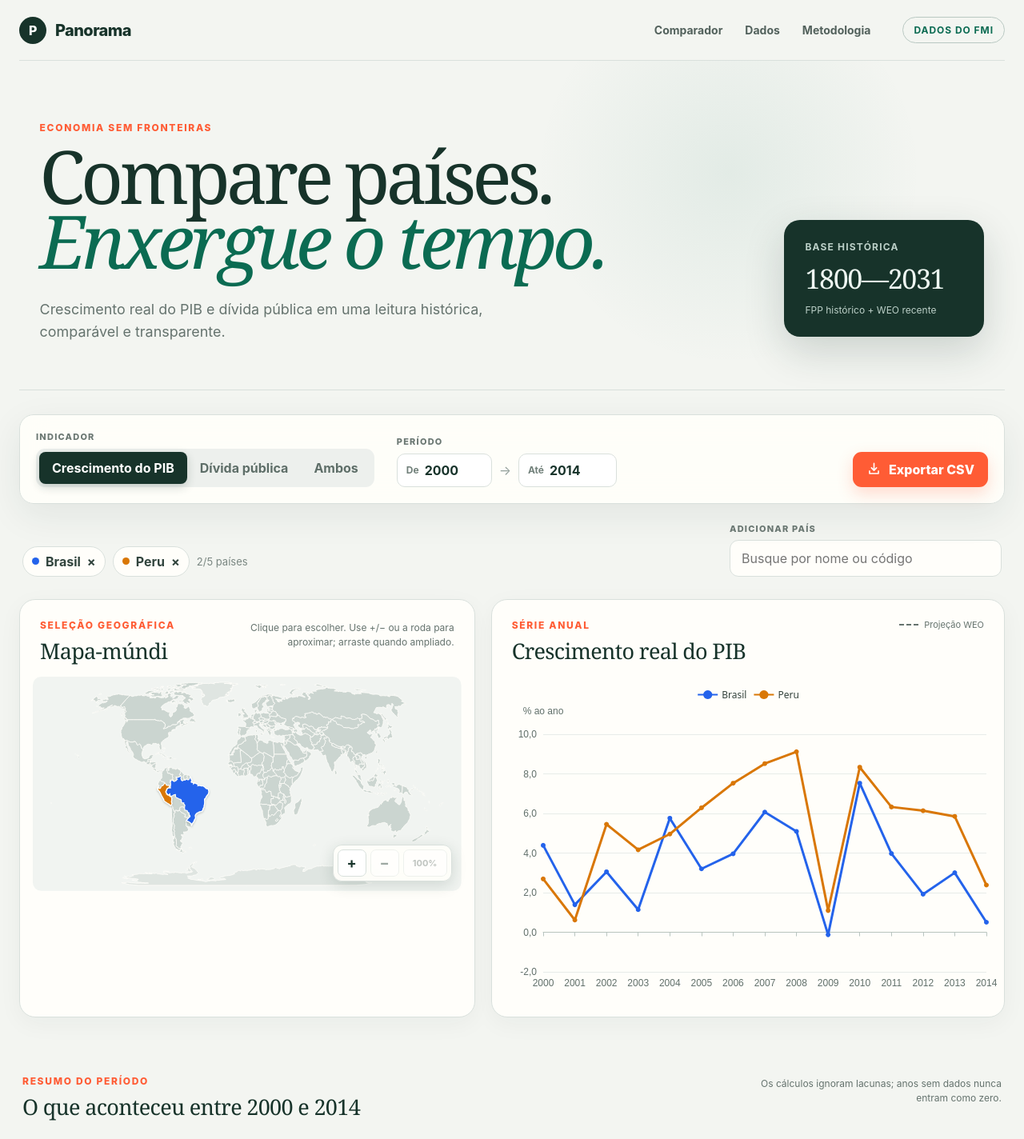
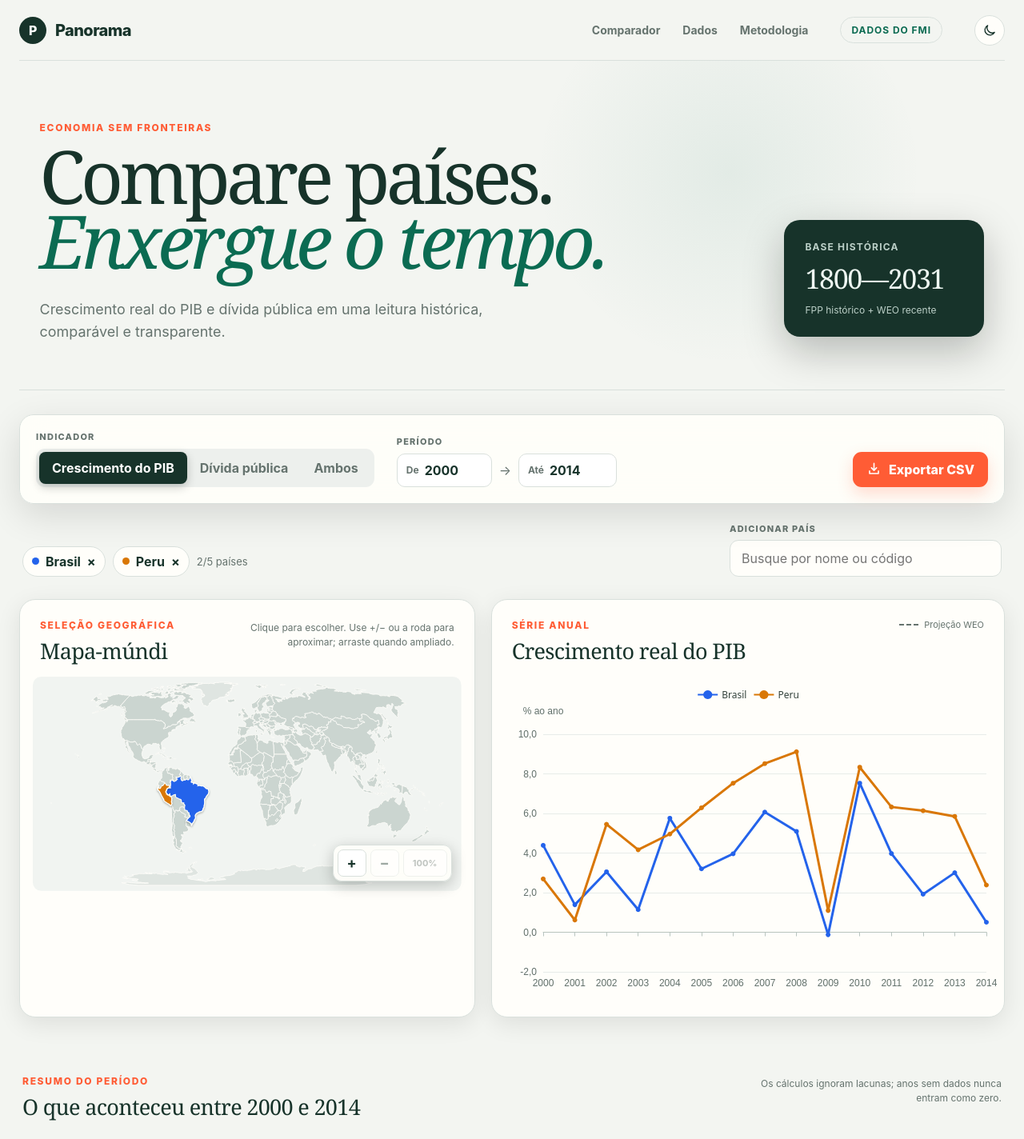
Before and after one commit to julioOliveira19/panorama, a React (Vite) app: page / in a window 1280 px wide. Shown: the top 1424 px of the page at 80% size. Built offline with nearby package versions, Linux system fonts and the light colour scheme.

Commit message:
feat: adicionar modo claro e escuro

```diff
--- a/src/PanoramaApp.tsx
+++ b/src/PanoramaApp.tsx
@@ -8,12 +8,14 @@ import { WorldMap } from './components/WorldMap'
 import { loadPanorama } from './lib/data'
 import { buildCsv, downloadCsv } from './lib/exportCsv'
 import { formatDate } from './lib/format'
-import type { ComparisonMode, PanoramaData, WorldMapData } from './types'
+import { getInitialTheme, saveTheme } from './lib/theme'
+import type { ComparisonMode, PanoramaData, Theme, WorldMapData } from './types'
 
 type LoadedState = { data: PanoramaData; map: WorldMapData }
 const initialCountries = ['BRA', 'PER']
 
 function PanoramaApp() {
+  const [theme, setTheme] = useState<Theme>(getInitialTheme)
   const [loaded, setLoaded] = useState<LoadedState | null>(null)
   const [error, setError] = useState<string | null>(null)
   const [mode, setMode] = useState<ComparisonMode>('growth')
@@ -21,6 +23,10 @@ function PanoramaApp() {
   const [startYear, setStartYear] = useState(2000)
   const [endYear, setEndYear] = useState(2014)
   const [notice, setNotice] = useState<string | null>(null)
+
+  useEffect(() => {
+    saveTheme(theme)
+  }, [theme])
 
   useEffect(() => {
     loadPanorama()
@@ -100,6 +106,19 @@ function PanoramaApp() {
           <a href="#metodologia">Metodologia</a>
         </nav>
         <span className="source-pill">Dados do FMI</span>
+        <button
+          className="theme-toggle"
+          type="button"
+          aria-label={theme === 'light' ? 'Ativar modo escuro' : 'Ativar modo claro'}
+          title={theme === 'light' ? 'Ativar modo escuro' : 'Ativar modo claro'}
+          onClick={() => setTheme((current) => current === 'light' ? 'dark' : 'light')}
+        >
+          {theme === 'light' ? (
+            <svg viewBox="0 0 24 24" aria-hidden="true"><path d="M20.2 15.2A8.5 8.5 0 0 1 8.8 3.8 8.5 8.5 0 1 0 20.2 15.2Z" /></svg>
+          ) : (
+            <svg viewBox="0 0 24 24" aria-hidden="true"><circle cx="12" cy="12" r="4" /><path d="M12 2v2m0 16v2M4.93 4.93l1.42 1.42m11.3 11.3 1.42 1.42M2 12h2m16 0h2M4.93 19.07l1.42-1.42m11.3-11.3 1.42-1.42" /></svg>
+          )}
+        </button>
       </header>
 
       <main id="top">
@@ -161,7 +180,7 @@ function PanoramaApp() {
 
         <div className="visual-grid">
           <WorldMap map={map} availableCodes={availableCodes} selectedCodes={selectedCodes} onSelect={changeSelection} />
-          <TimeSeriesChart countries={selectedCountries} mode={mode} series={data.series} startYear={startYear} endYear={endYear} />
+          <TimeSeriesChart countries={selectedCountries} mode={mode} series={data.series} startYear={startYear} endYear={endYear} theme={theme} />
         </div>
 
         {selectedCountries.length > 0 ? (
--- a/src/base.css
+++ b/src/base.css
@@ -10,10 +10,60 @@
   --paper: #fffefa;
   --accent: #ff5c35;
   --green: #0b6b52;
+  --background: #f3f5f1;
+  --soft: #edf0ed;
+  --input: #fff;
+  --hover: #f6f8f5;
+  --selected: #e4f1eb;
+  --deck: rgba(255,254,250,.92);
+  --inverse-bg: #17332a;
+  --inverse-text: #fff;
+  --hero-card: #17332a;
+  --hero-card-text: #eef7f2;
+  --hero-card-muted: #bcd0c8;
+  --notice-bg: #fff0e9;
+  --notice-text: #7b371f;
+  --method-bg: #17332a;
+  --map-ocean: #f1f4f1;
+  --map-country: #dfe5e1;
+  --map-available: #cbd5d0;
+  --map-hover: #91a79e;
+  --table-head: #edf2ef;
+  --rule-soft: #e7ece9;
+}
+:root[data-theme="dark"] {
+  color: #edf4f0;
+  background: #101614;
+  --ink: #edf4f0;
+  --muted: #a4b2ac;
+  --line: #35423d;
+  --paper: #18201d;
+  --accent: #ff7655;
+  --green: #67c6a9;
+  --background: #101614;
+  --soft: #242e2a;
+  --input: #121916;
+  --hover: #202925;
+  --selected: #263a33;
+  --deck: rgba(24,32,29,.94);
+  --inverse-bg: #e7f0eb;
+  --inverse-text: #13201b;
+  --hero-card: #20372f;
+  --hero-card-text: #edf7f2;
+  --hero-card-muted: #aac2b8;
+  --notice-bg: #3b261f;
+  --notice-text: #ffb49f;
+  --method-bg: #0c2a21;
+  --map-ocean: #111a17;
+  --map-country: #35413d;
+  --map-available: #46554f;
+  --map-hover: #71877e;
+  --table-head: #202b27;
+  --rule-soft: #2d3934;
 }
 * { box-sizing: border-box; }
 html { scroll-behavior: smooth; overflow-x: hidden; }
-body { margin: 0; min-width: 320px; min-height: 100vh; overflow-x: hidden; background: #f3f5f1; }
+body { margin: 0; min-width: 320px; min-height: 100vh; overflow-x: hidden; color: var(--ink); background: var(--background); transition: color .2s, background-color .2s; }
 button, input { font: inherit; }
 button, a { -webkit-tap-highlight-color: transparent; }
 a { color: inherit; }
--- /dev/null
+++ b/src/lib/theme.ts
@@ -0,0 +1,29 @@
+import type { Theme } from '../types'
+
+const THEME_STORAGE_KEY = 'panorama-theme'
+
+export function getInitialTheme(): Theme {
+  try {
+    const saved = localStorage.getItem(THEME_STORAGE_KEY)
+    if (saved === 'light' || saved === 'dark') return saved
+  } catch {
+    // A preferência do sistema continua funcionando quando o armazenamento está bloqueado.
+  }
+  return window.matchMedia('(prefers-color-scheme: dark)').matches ? 'dark' : 'light'
+}
+
+export function applyTheme(theme: Theme) {
+  document.documentElement.dataset.theme = theme
+  document.documentElement.style.colorScheme = theme
+  document.querySelector('meta[name="theme-color"]')
+    ?.setAttribute('content', theme === 'dark' ? '#101614' : '#f3f5f1')
+}
+
+export function saveTheme(theme: Theme) {
+  try {
+    localStorage.setItem(THEME_STORAGE_KEY, theme)
+  } catch {
+    // O tema ainda pode ser aplicado durante a sessão sem armazenamento persistente.
+  }
+  applyTheme(theme)
+}
--- a/src/main.tsx
+++ b/src/main.tsx
@@ -2,6 +2,9 @@ import { StrictMode } from 'react'
 import { createRoot } from 'react-dom/client'
 import './base.css'
 import PanoramaApp from './PanoramaApp.tsx'
+import { applyTheme, getInitialTheme } from './lib/theme'
+
+applyTheme(getInitialTheme())
 
 createRoot(document.getElementById('root')!).render(
   <StrictMode>
--- a/src/panorama.css
+++ b/src/panorama.css
@@ -2,59 +2,62 @@
 .site-header, main, footer { width: min(1480px, calc(100% - 48px)); margin-inline: auto; }
 .site-header { height: 76px; display: flex; align-items: center; gap: 40px; border-bottom: 1px solid var(--line); }
 .brand { display: inline-flex; align-items: center; gap: 11px; text-decoration: none; font-size: 20px; font-weight: 780; letter-spacing: -.03em; }
-.brand-mark { display: grid; place-items: center; width: 34px; height: 34px; color: #fff; background: var(--ink); border-radius: 50%; font-size: 16px; }
+.brand-mark { display: grid; place-items: center; width: 34px; height: 34px; color: var(--inverse-text); background: var(--inverse-bg); border-radius: 50%; font-size: 16px; }
 .site-header nav { display: flex; gap: 28px; margin-left: auto; }
-.site-header nav a { color: #52615c; text-decoration: none; font-size: 14px; font-weight: 650; }
+.site-header nav a { color: var(--muted); text-decoration: none; font-size: 14px; font-weight: 650; }
 .site-header nav a:hover { color: var(--ink); }
-.source-pill { padding: 8px 13px; border: 1px solid #b9c8c2; border-radius: 999px; color: var(--green); font-size: 12px; font-weight: 750; text-transform: uppercase; letter-spacing: .08em; }
+.source-pill { padding: 8px 13px; border: 1px solid var(--line); border-radius: 999px; color: var(--green); font-size: 12px; font-weight: 750; text-transform: uppercase; letter-spacing: .08em; }
+.theme-toggle { display: grid; place-items: center; flex: none; width: 38px; height: 38px; padding: 0; color: var(--ink); background: var(--paper); border: 1px solid var(--line); border-radius: 50%; cursor: pointer; transition: color .2s, background-color .2s, transform .2s; }
+.theme-toggle:hover { color: var(--accent); transform: translateY(-1px); }
+.theme-toggle svg { width: 18px; height: 18px; fill: none; stroke: currentColor; stroke-width: 1.8; stroke-linecap: round; stroke-linejoin: round; }
 
 .hero { min-height: 390px; display: flex; align-items: flex-end; justify-content: space-between; gap: 48px; padding: 76px 2vw 58px; border-bottom: 1px solid var(--line); background-image: radial-gradient(circle at 72% 34%, rgba(11,107,82,.07), transparent 26%); }
 .eyebrow { margin: 0 0 12px; color: var(--accent); font-size: 12px; font-weight: 800; letter-spacing: .14em; text-transform: uppercase; }
 .hero h1 { margin: 0; max-width: 870px; font-family: Georgia, "Times New Roman", serif; font-size: clamp(56px, 7.2vw, 108px); font-weight: 400; line-height: .88; letter-spacing: -.055em; }
 .hero h1 em { color: var(--green); font-weight: 400; }
 .hero-description { max-width: 650px; margin: 32px 0 0; color: var(--muted); font-size: clamp(17px, 1.4vw, 21px); line-height: 1.55; }
-.hero-stat { min-width: 250px; margin-bottom: 8px; padding: 26px; color: #eef7f2; background: var(--ink); border-radius: 20px; box-shadow: 0 18px 50px rgba(23,51,42,.18); }
-.hero-stat span, .hero-stat small { display: block; color: #bcd0c8; }
+.hero-stat { min-width: 250px; margin-bottom: 8px; padding: 26px; color: var(--hero-card-text); background: var(--hero-card); border-radius: 20px; box-shadow: 0 18px 50px rgba(5,12,9,.25); }
+.hero-stat span, .hero-stat small { display: block; color: var(--hero-card-muted); }
 .hero-stat span { font-size: 12px; font-weight: 750; text-transform: uppercase; letter-spacing: .1em; }
 .hero-stat strong { display: block; margin: 9px 0; font-family: Georgia, serif; font-size: 34px; font-weight: 400; letter-spacing: -.04em; }
 .hero-stat small { font-size: 12px; }
 
-.control-deck { position: sticky; top: 0; z-index: 30; display: flex; align-items: flex-end; gap: 28px; margin: 30px 0 0; padding: 20px; background: rgba(255,254,250,.92); border: 1px solid var(--line); border-radius: 18px; box-shadow: 0 14px 45px rgba(28,54,46,.08); backdrop-filter: blur(16px); }
+.control-deck { position: sticky; top: 0; z-index: 30; display: flex; align-items: flex-end; gap: 28px; margin: 30px 0 0; padding: 20px; background: var(--deck); border: 1px solid var(--line); border-radius: 18px; box-shadow: 0 14px 45px rgba(5,12,9,.12); backdrop-filter: blur(16px); }
 .control-group { display: grid; gap: 8px; }
-.control-label, .search-field > span { color: #6b7873; font-size: 11px; font-weight: 800; letter-spacing: .11em; text-transform: uppercase; }
-.segmented-control { display: flex; padding: 4px; background: #edf0ed; border-radius: 11px; }
-.segmented-control button { border: 0; padding: 10px 16px; color: #5e6e68; background: transparent; border-radius: 8px; cursor: pointer; font-weight: 700; }
-.segmented-control button[aria-pressed="true"] { color: #fff; background: var(--ink); box-shadow: 0 4px 12px rgba(23,51,42,.2); }
+.control-label, .search-field > span { color: var(--muted); font-size: 11px; font-weight: 800; letter-spacing: .11em; text-transform: uppercase; }
+.segmented-control { display: flex; padding: 4px; background: var(--soft); border-radius: 11px; }
+.segmented-control button { border: 0; padding: 10px 16px; color: var(--muted); background: transparent; border-radius: 8px; cursor: pointer; font-weight: 700; }
+.segmented-control button[aria-pressed="true"] { color: var(--inverse-text); background: var(--inverse-bg); box-shadow: 0 4px 12px rgba(5,12,9,.22); }
 .period-inputs { display: flex; align-items: center; gap: 9px; }
-.period-inputs label { display: flex; align-items: center; gap: 7px; padding: 0 11px; color: #71807a; background: #fff; border: 1px solid var(--line); border-radius: 10px; }
+.period-inputs label { display: flex; align-items: center; gap: 7px; padding: 0 11px; color: var(--muted); background: var(--input); border: 1px solid var(--line); border-radius: 10px; }
 .period-inputs label span { font-size: 12px; font-weight: 650; }
 .period-inputs input { width: 72px; padding: 10px 0; border: 0; outline: 0; color: var(--ink); background: transparent; font-weight: 750; }
-.period-arrow { color: #94a19c; }
+.period-arrow { color: var(--muted); }
 .export-button { display: inline-flex; align-items: center; justify-content: center; gap: 9px; margin-left: auto; padding: 12px 17px; border: 0; border-radius: 11px; color: #fff; background: var(--accent); cursor: pointer; font-weight: 780; box-shadow: 0 8px 20px rgba(255,92,53,.22); }
 .export-button svg { width: 19px; fill: none; stroke: currentColor; stroke-width: 2; stroke-linecap: round; stroke-linejoin: round; }
 .export-button:disabled { opacity: .5; cursor: not-allowed; }
 
 .country-picker { position: relative; display: grid; grid-template-columns: 1fr minmax(270px, 340px); gap: 24px; align-items: end; padding: 24px 4px 28px; }
 .selected-countries { display: flex; align-items: center; gap: 9px; flex-wrap: wrap; }
-.country-chip { --country-color: #2463eb; display: inline-flex; align-items: center; gap: 8px; padding: 8px 11px; color: #31443d; background: var(--paper); border: 1px solid var(--line); border-radius: 999px; cursor: pointer; font-weight: 680; }
-.country-chip:hover { border-color: #aab9b3; }
+.country-chip { --country-color: #2463eb; display: inline-flex; align-items: center; gap: 8px; padding: 8px 11px; color: var(--ink); background: var(--paper); border: 1px solid var(--line); border-radius: 999px; cursor: pointer; font-weight: 680; }
+.country-chip:hover { border-color: var(--muted); }
 .country-dot, .table-country-dot { width: 9px; height: 9px; flex: none; background: var(--country-color); border-radius: 50%; }
-.selection-count { color: #7a8782; font-size: 13px; }
+.selection-count { color: var(--muted); font-size: 13px; }
 .search-field { display: grid; gap: 7px; }
 .search-field input { width: 100%; padding: 12px 14px; color: var(--ink); background: var(--paper); border: 1px solid var(--line); border-radius: 11px; }
 .country-results { position: absolute; z-index: 40; top: 86px; right: 4px; width: min(420px, calc(100vw - 56px)); padding: 8px; background: var(--paper); border: 1px solid var(--line); border-radius: 14px; box-shadow: 0 18px 50px rgba(23,51,42,.18); }
 .country-results button { width: 100%; display: grid; grid-template-columns: 1fr auto auto; gap: 14px; align-items: center; padding: 11px 12px; border: 0; border-radius: 9px; color: var(--ink); background: transparent; text-align: left; cursor: pointer; }
-.country-results button:hover { background: #eef3ef; }
-.country-results button[aria-selected="true"] { background: #e4f1eb; }
+.country-results button:hover { background: var(--hover); }
+.country-results button[aria-selected="true"] { background: var(--selected); }
 .country-results button:disabled { opacity: .45; cursor: not-allowed; }
-.country-results small { color: #82908a; }
+.country-results small { color: var(--muted); }
 .country-results strong { color: var(--green); font-size: 12px; }
 .country-results p { margin: 12px; color: var(--muted); }
-.notice { margin: -12px 4px 18px; padding: 10px 14px; color: #7b371f; background: #fff0e9; border-radius: 9px; font-size: 14px; }
+.notice { margin: -12px 4px 18px; padding: 10px 14px; color: var(--notice-text); background: var(--notice-bg); border-radius: 9px; font-size: 14px; }
 
 .visual-grid { display: grid; grid-template-columns: minmax(0, .94fr) minmax(0, 1.06fr); gap: 20px; }
 .visual-grid > *, .hero-copy, .control-group { min-width: 0; }
-.panel { background: var(--paper); border: 1px solid var(--line); border-radius: 20px; box-shadow: 0 8px 30px rgba(28,54,46,.045); overflow: hidden; }
+.panel { background: var(--paper); border: 1px solid var(--line); border-radius: 20px; box-shadow: 0 8px 30px rgba(5,12,9,.09); overflow: hidden; }
 .panel-heading, .section-heading { display: flex; align-items: flex-start; justify-content: space-between; gap: 26px; }
 .panel-heading { padding: 24px 25px 14px; }
 .panel-heading h2, .section-heading h2, .methodology h2 { margin: 0; font-family: Georgia, serif; font-size: 27px; font-weight: 400; letter-spacing: -.025em; }
@@ -65,16 +68,16 @@
 .map-viewport { cursor: default; touch-action: pan-y; user-select: none; }
 .map-viewport.is-zoomed { cursor: grab; touch-action: none; }
 .map-viewport.is-dragging { cursor: grabbing; }
-.map-controls { position: absolute; right: 28px; bottom: 30px; display: grid; grid-template-columns: 36px 36px auto; gap: 5px; padding: 5px; background: rgba(255,254,250,.92); border: 1px solid var(--line); border-radius: 11px; box-shadow: 0 5px 18px rgba(23,51,42,.15); backdrop-filter: blur(10px); }
-.map-controls button { min-width: 36px; height: 34px; padding: 0 9px; color: var(--ink); background: #fff; border: 1px solid #d8e0dc; border-radius: 7px; cursor: pointer; font-size: 18px; font-weight: 750; }
-.map-controls button:hover:not(:disabled) { color: #fff; background: var(--ink); border-color: var(--ink); }
+.map-controls { position: absolute; right: 28px; bottom: 30px; display: grid; grid-template-columns: 36px 36px auto; gap: 5px; padding: 5px; background: var(--deck); border: 1px solid var(--line); border-radius: 11px; box-shadow: 0 5px 18px rgba(5,12,9,.22); backdrop-filter: blur(10px); }
+.map-controls button { min-width: 36px; height: 34px; padding: 0 9px; color: var(--ink); background: var(--input); border: 1px solid var(--line); border-radius: 7px; cursor: pointer; font-size: 18px; font-weight: 750; }
+.map-controls button:hover:not(:disabled) { color: var(--inverse-text); background: var(--inverse-bg); border-color: var(--inverse-bg); }
 .map-controls button:disabled { opacity: .42; cursor: not-allowed; }
 .map-controls .map-reset { min-width: 55px; color: var(--muted); font-size: 11px; }
-.map-ocean { fill: #f1f4f1; }
-.map-country { fill: #dfe5e1; stroke: #fffefa; stroke-width: .8; transition: fill .15s, opacity .15s, transform .15s; vector-effect: non-scaling-stroke; }
-.map-country.is-available { fill: #cbd5d0; cursor: pointer; }
-.map-country.is-available:hover, .map-country.is-available:focus { fill: #91a79e; }
-.map-country.is-selected { stroke: #fff; stroke-width: 1.4; filter: drop-shadow(0 2px 2px rgba(22,43,36,.22)); }
+.map-ocean { fill: var(--map-ocean); }
+.map-country { fill: var(--map-country); stroke: var(--paper); stroke-width: .8; transition: fill .15s, opacity .15s, transform .15s; vector-effect: non-scaling-stroke; }
+.map-country.is-available { fill: var(--map-available); cursor: pointer; }
+.map-country.is-available:hover, .map-country.is-available:focus { fill: var(--map-hover); }
+.map-country.is-selected { stroke: var(--paper); stroke-width: 1.4; filter: drop-shadow(0 2px 2px rgba(5,12,9,.3)); }
 .chart { width: 100%; height: 425px; }
 .chart-keys { display: flex; align-items: center; justify-content: flex-end; gap: 12px; flex-wrap: wrap; }
 .chart-key { display: inline-flex; align-items: center; gap: 7px; color: var(--muted); font-size: 11px; white-space: nowrap; }
@@ -92,7 +95,7 @@
 .summary-primary strong { font-family: Georgia, serif; font-size: 35px; font-weight: 400; letter-spacing: -.04em; }
 .summary-primary span { color: var(--muted); font-size: 12px; }
 .summary-card dl { display: grid; gap: 9px; margin: 0; }
-.summary-card dl div { display: flex; justify-content: space-between; gap: 16px; padding-top: 8px; border-top: 1px solid #edf0ee; }
+.summary-card dl div { display: flex; justify-content: space-between; gap: 16px; padding-top: 8px; border-top: 1px solid var(--rule-soft); }
 .summary-card dt { color: var(--muted); font-size: 12px; }
 .summary-card dd { margin: 0; font-size: 12px; font-weight: 750; }
 .summary-card-both { min-height: 238px; }
@@ -100,24 +103,24 @@
 .summary-dual > div { min-width: 0; }
 .summary-dual span, .summary-dual small { display: block; color: var(--muted); font-size: 11px; }
 .summary-dual strong { display: block; margin: 6px 0; font-family: Georgia, serif; font-size: 27px; font-weight: 400; letter-spacing: -.035em; }
-.summary-coverage { margin: 0; padding-top: 11px; color: var(--muted); border-top: 1px solid #edf0ee; font-size: 11px; }
+.summary-coverage { margin: 0; padding-top: 11px; color: var(--muted); border-top: 1px solid var(--rule-soft); font-size: 11px; }
 
 .table-panel { margin-bottom: 52px; }
-.table-scroll { max-height: 620px; overflow: auto; border-top: 1px solid var(--line); }
+.table-scroll { max-height: 620px; overflow: auto; color-scheme: inherit; border-top: 1px solid var(--line); }
 table { width: 100%; border-collapse: collapse; font-size: 13px; }
-thead { position: sticky; top: 0; z-index: 3; background: #edf2ef; }
-th, td { padding: 13px 18px; border-bottom: 1px solid #e7ece9; text-align: right; white-space: nowrap; }
-thead th { color: #596963; font-size: 11px; text-transform: uppercase; letter-spacing: .07em; }
+thead { position: sticky; top: 0; z-index: 3; background: var(--table-head); }
+th, td { padding: 13px 18px; border-bottom: 1px solid var(--rule-soft); text-align: right; white-space: nowrap; }
+thead th { color: var(--muted); font-size: 11px; text-transform: uppercase; letter-spacing: .07em; }
 th:first-child { position: sticky; left: 0; z-index: 2; text-align: left; background: inherit; }
-tbody th { color: #52625c; background: var(--paper); }
-tbody tr:hover { background: #f6f8f5; }
+tbody th { color: var(--muted); background: var(--paper); }
+tbody tr:hover { background: var(--hover); }
 .table-country-dot { display: inline-block; margin-right: 7px; }
 td strong { display: block; }
-td small { display: block; margin-top: 3px; color: #75847e; font-size: 9px; text-transform: uppercase; letter-spacing: .05em; }
+td small { display: block; margin-top: 3px; color: var(--muted); font-size: 9px; text-transform: uppercase; letter-spacing: .05em; }
 td small.status-projection { color: #9c5729; }
 td.is-missing { color: #a7b0ac; }
 
-.methodology { display: grid; grid-template-columns: .7fr 1.3fr; gap: 70px; margin: 70px 0; padding: 44px; color: #eaf3ef; background: var(--ink); border-radius: 22px; }
+.methodology { display: grid; grid-template-columns: .7fr 1.3fr; gap: 70px; margin: 70px 0; padding: 44px; color: #eaf3ef; background: var(--method-bg); border-radius: 22px; }
 .methodology .eyebrow { color: #ff8c6e; }
 .methodology h2 { font-size: 36px; }
 .methodology-copy { color: #bdcec7; line-height: 1.7; }
@@ -125,7 +128,7 @@ td.is-missing { color: #a7b0ac; }
 .methodology-copy ul { display: grid; gap: 10px; margin: 24px 0 0; padding: 0; list-style: none; }
 .methodology-copy li { display: flex; justify-content: space-between; gap: 20px; padding-top: 10px; border-top: 1px solid rgba(255,255,255,.14); font-size: 12px; }
 .methodology-copy a { color: #fff; font-weight: 700; }
-.empty-selection { margin: 60px 0; padding: 50px; text-align: center; background: var(--paper); border: 1px dashed #bac6c1; border-radius: 18px; }
+.empty-selection { margin: 60px 0; padding: 50px; text-align: center; background: var(--paper); border: 1px dashed var(--line); border-radius: 18px; }
 .empty-selection h2 { font-family: Georgia, serif; font-weight: 400; }
 
 footer { display: flex; justify-content: space-between; gap: 20px; padding: 26px 4px 40px; border-top: 1px solid var(--line); color: var(--muted); font-size: 12px; }
@@ -133,7 +136,7 @@ footer span { color: var(--ink); font-weight: 800; }
 footer p { margin: 0; }
 .state-screen { min-height: 100vh; display: grid; place-content: center; justify-items: center; text-align: center; }
 .state-screen h1 { font-family: Georgia, serif; font-size: 42px; font-weight: 400; }
-.state-screen code { padding: 3px 6px; background: #fff; border-radius: 5px; }
+.state-screen code { padding: 3px 6px; background: var(--paper); border-radius: 5px; }
 .loader { width: 34px; height: 34px; border: 3px solid #cbd7d2; border-top-color: var(--green); border-radius: 50%; animation: spin .8s linear infinite; }
 @keyframes spin { to { transform: rotate(360deg); } }
 
@@ -151,6 +154,7 @@ footer p { margin: 0; }
   .site-header { height: 64px; }
   .site-header nav { display: none; }
   .source-pill { display: none; }
+  .theme-toggle { margin-left: auto; }
   .hero { min-height: 360px; padding: 54px 6px 42px; }
   .hero h1 { font-size: clamp(50px, 16vw, 74px); }
   .hero-description { margin-top: 24px; font-size: 16px; }
--- a/src/types.ts
+++ b/src/types.ts
@@ -3,6 +3,7 @@ import { z } from 'zod'
 export const indicatorKeySchema = z.enum(['growth', 'debt'])
 export type IndicatorKey = z.infer<typeof indicatorKeySchema>
 export type ComparisonMode = IndicatorKey | 'both'
+export type Theme = 'light' | 'dark'
 
 export const dataPointSchema = z.object({
   year: z.number().int(),
```
Also changed, not shown: src/components/TimeSeriesChart.tsx (+34 -15 lines), 2 other files (tests, documents, lock files or other folders).
